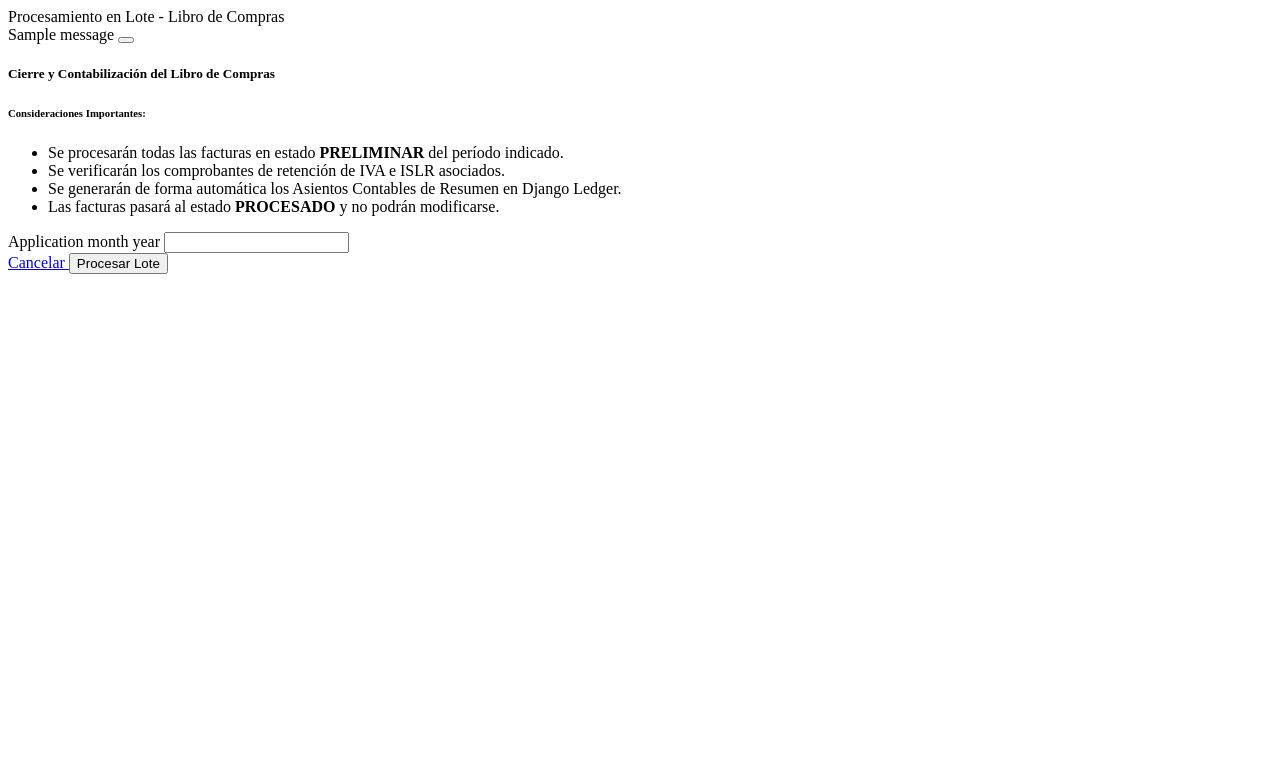
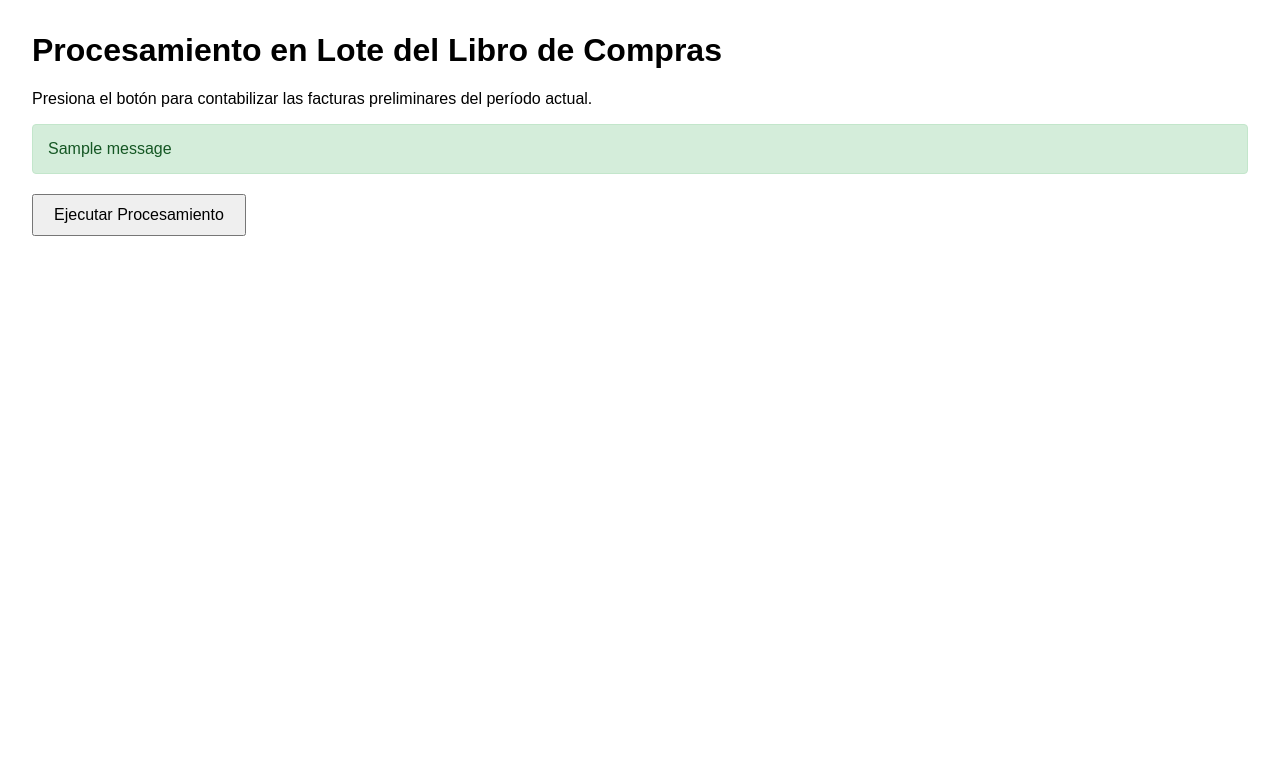
Before and after one commit to seonichero4-bit/accounting_system_location_ve, a Django app: template presentation/templates/batch_process_fiscal_books/purchase_book.html in a window 1280 px wide. Shown: the top 783 px of the page. Run offline with Django 5.2, Linux system fonts and the light colour scheme; the template is opened without the code that fills it, so the values that code supplies are empty, except form fields; tables that the repository leaves empty hold one stand-in row (values such as "Sample post"); one stand-in notice (Sample message) is shown; form fields are guessed from the names that the template uses.

Commit message:
check point

```diff
--- a/accounting_system_ve/settings.py
+++ b/accounting_system_ve/settings.py
@@ -60,6 +60,7 @@
     {
         "BACKEND": "django.template.backends.django.DjangoTemplates",
         "DIRS": [
+            BASE_DIR / 'presentation' / 'templates' / 'batch_process_fiscal_books',
             BASE_DIR / 'presentation' / 'templates' / 'account_model',
             BASE_DIR / 'presentation' / 'templates' / 'login_logout',
             BASE_DIR / 'presentation' / 'templates' / 'islr_withholding',
--- a/accounting_system_ve/urls.py
+++ b/accounting_system_ve/urls.py
@@ -7,7 +7,7 @@
 from presentation.views import purchase_book
 from presentation.views import vat_withholding
 from presentation.views import islr_withholding
-from presentation.views import processfiscalbatch
+from presentation.views.processfiscalbatch import FiscalBatchProcessingView
 from presentation.views import uploadchartofaccounts
 from presentation.views import selectfiscalprofile
 from presentation.views import selectfiscalperiod
@@ -35,10 +35,8 @@
     path('logout/', auth_views.LogoutView.as_view(), name='logout'),
 
     # URLS de Procesamiento y contabilizacion de libros ficales por lotes
-    path("compras/procesar-lote/", processfiscalbatch.ProcessFiscalBatchView.as_view(), name="process-fiscal-batch",),
+    path('fiscal/batch-process/', FiscalBatchProcessingView.as_view(), name='fiscal-batch-process'),
 
-    # URLS de Proveedores
-    path("suppliers/", supplier.LocalSupplierListView.as_view(), name="supplier-list"),
     path("suppliers/new/", supplier.LocalSupplierCreateView.as_view(), name="supplier-create"),
     path("suppliers/<int:pk>/", supplier.LocalSupplierDetailView.as_view(), name="supplier-detail"),
     path("suppliers/<int:pk>/edit/", supplier.LocalSupplierUpdateView.as_view(), name="supplier-update"),
--- a/presentation/templates/batch_process_fiscal_books/purchase_book.html
+++ b/presentation/templates/batch_process_fiscal_books/purchase_book.html
@@ -1,86 +1,38 @@
-{% block title %}Procesamiento en Lote - Libro de Compras{% endblock %}
+<!DOCTYPE html>
+<html lang="es">
+<head>
+    <meta charset="UTF-8">
+    <title>Procesamiento Fiscal en Lote</title>
+    <!-- Agrega aquí tus estilos (ej. Bootstrap) -->
+    <style>
+        body { font-family: sans-serif; margin: 2rem; }
+        .alert { padding: 15px; margin-bottom: 20px; border-radius: 4px; }
+        .alert-success { background-color: #d4edda; color: #155724; border: 1px solid #c3e6cb; }
+        .alert-error, .alert-danger { background-color: #f8d7da; color: #721c24; border: 1px solid #f5c6cb; }
+        .btn-process { padding: 10px 20px; font-size: 16px; cursor: pointer; }
+    </style>
+</head>
+<body>
 
-{% block content %}
-<div class="container py-4">
-    <div class="row justify-content-center">
-        <div class="col-md-8 col-lg-6">
+    <h1>Procesamiento en Lote del Libro de Compras</h1>
+    <p>Presiona el botón para contabilizar las facturas preliminares del período actual.</p>
 
-            <!-- Mensajes de Estado / Alertas -->
+    <!-- Sección de Mensajes (Éxito / Errores de Validación) -->
     {% if messages %}
+        <div class="messages-container">
             {% for message in messages %}
-                    <div class="alert alert-{{ message.tags }} alert-dismissible fade show shadow-sm" role="alert">
-                        {% if message.tags == 'error' or message.tags == 'danger' %}
-                            <i class="bi bi-exclamation-triangle-fill me-2"></i>
-                        {% else %}
-                            <i class="bi bi-check-circle-fill me-2"></i>
-                        {% endif %}
+                <div class="alert alert-{{ message.tags }}">
                     {{ message }}
-                        <button type="button" class="btn-close" data-bs-dismiss="alert" aria-label="Close"></button>
                 </div>
             {% endfor %}
-            {% endif %}
-
-            <!-- Tarjeta Principal de Formulario -->
-            <div class="card border-0 shadow-sm rounded-3">
-                <div class="card-header bg-dark text-white py-3">
-                    <h5 class="card-title mb-0 d-flex align-items-center">
-                        <i class="bi bi-journal-arrow-down me-2"></i>
-                        Cierre y Contabilización del Libro de Compras
-                    </h5>
-                </div>
-
-                <div class="card-body p-4">
-                    <!-- Advertencia Auditoría -->
-                    <div class="alert alert-warning border-0 bg-warning-subtle text-warning-emphasis mb-4">
-                        <h6 class="fw-bold mb-1">
-                            <i class="bi bi-shield-exclamation me-1"></i> Consideraciones Importantes:
-                        </h6>
-                        <ul class="mb-0 small ps-3">
-                            <li>Se procesarán todas las facturas en estado <strong>PRELIMINAR</strong> del período indicado.</li>
-                            <li>Se verificarán los comprobantes de retención de IVA e ISLR asociados.</li>
-                            <li>Se generarán de forma automática los Asientos Contables de Resumen en Django Ledger.</li>
-                            <li>Las facturas pasará al estado <strong>PROCESADO</strong> y no podrán modificarse.</li>
-                        </ul>
-                    </div>
-
-                    <form method="post" novalidate>
-                        {% csrf_token %}
-
-                        <div class="mb-4 text-start">
-                            <label for="{{ form.application_month_year.id_for_label }}" class="form-label fw-semibold text-secondary">
-                                {{ form.application_month_year.label }}
-                            </label>
-
-                            {{ form.application_month_year }}
-
-                            {% if form.application_month_year.help_text %}
-                                <div class="form-text text-muted small mt-1">
-                                    {{ form.application_month_year.help_text }}
         </div>
     {% endif %}
 
-                            {% if form.application_month_year.errors %}
-                                <div class="invalid-feedback d-block mt-1">
-                                    {% for error in form.application_month_year.errors %}
-                                        <span>{{ error }}</span>
-                                    {% endfor %}
-                                </div>
-                            {% endif %}
-                        </div>
+    <!-- Formulario para disparar el método POST -->
+    <form method="POST" action="{% url 'fiscal-batch-process' %}">
+        {% csrf_token %}
+        <button type="submit" class="btn-process">Ejecutar Procesamiento</button>
+    </form>
 
-                        <div class="d-grid gap-2 d-md-flex justify-content-md-end pt-2">
-                            <a href="{% url 'fiscal:purchase-invoice-list' %}" class="btn btn-outline-secondary px-4">
-                                Cancelar
-                            </a>
-                            <button type="submit" class="btn btn-primary px-4 fw-bold" onclick="return confirm('¿Está seguro de procesar y contabilizar el lote seleccionado? Esta acción cerrará el período.');">
-                                <i class="bi bi-gear-wide-connected me-1"></i> Procesar Lote
-                            </button>
-                        </div>
-                    </form>
-                </div>
-            </div>
-
-        </div>
-    </div>
-</div>
-{% endblock %}
+</body>
+</html>
```
Also changed, not shown: presentation/forms/fiscalbatchprocessing.py (deleted, +0 -32 lines), presentation/views/processfiscalbatch.py (+36 -23 lines). Lines whose indentation alone changed are shown as unchanged.
